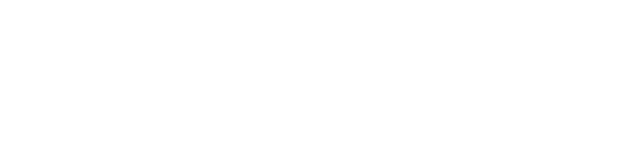
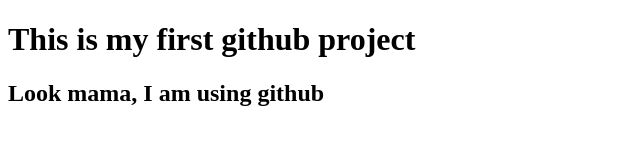
Before and after one commit to Kaziul/my-first-website, a plain HTML site: page index.html in a window 1280 px wide. Shown: the whole page, without its empty margins (0-640 px from the left). Drawn offline with Linux system fonts and the light colour scheme.

Commit message:
added a header

```diff
--- a/index.html
+++ b/index.html
@@ -7,6 +7,7 @@
     <title>Document</title>
 </head>
 <body>
-
+    <h1>This is my first github project</h1>
+    <h2>Look mama, I am using github</h2>
 </body>
 </html>
```
Also changed, not shown: 1 other file.
